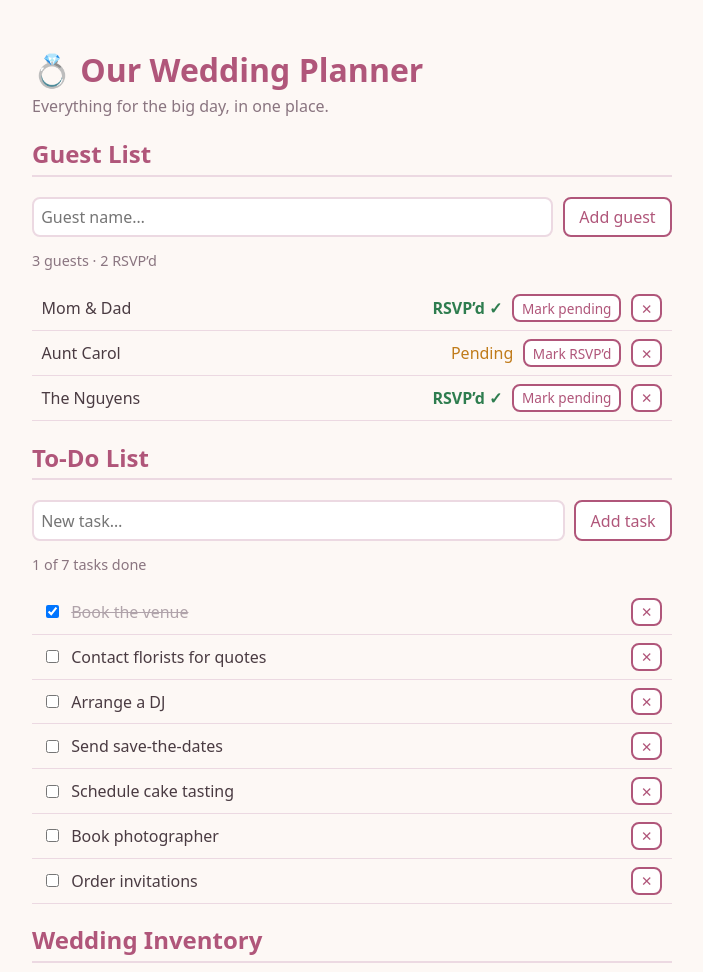
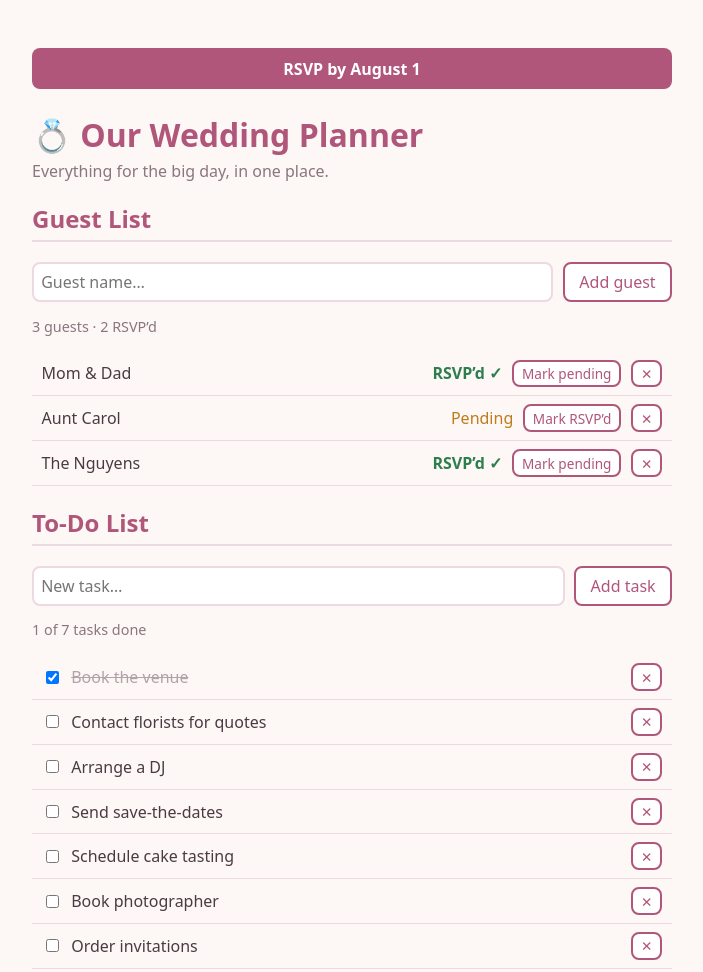
Before and after one commit to tandylew/wedding, a plain HTML site: page index.html in a window 1280 px wide. Shown: the top 972 px of the page, without its empty margins (288-991 px from the left). Drawn offline with Linux system fonts and the light colour scheme.

Commit message:
karaoke: Add a banner div at the very top of the page that says 'RSVP

```diff
--- a/index.html
+++ b/index.html
@@ -41,9 +41,12 @@
                  overflow: hidden; white-space: nowrap; text-overflow: ellipsis; }
   .event-date { color: #8a7580; font-size: 0.85rem; flex: none; }
   #cal-title { text-align: center; }
+  .banner { background: #b0567a; color: #fff; text-align: center; font-weight: 600;
+            padding: 0.6rem 1rem; border-radius: 8px; margin-bottom: 1.5rem; }
 </style>
 </head>
 <body>
+  <div class="banner">RSVP by August 1</div>
   <h1>💍 Our Wedding Planner</h1>
   <p class="subtitle">Everything for the big day, in one place.</p>
 
```
Also changed, not shown: .karaoke/shots/1784744891.png (added).
